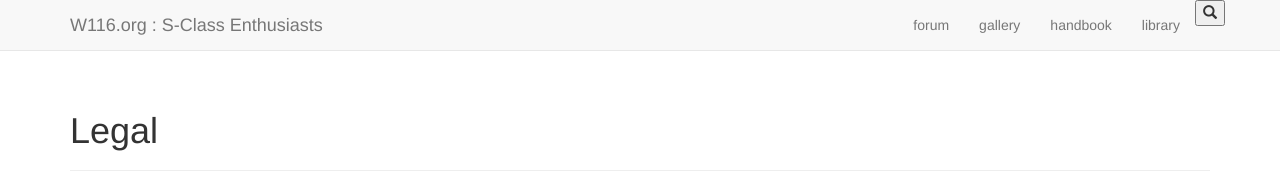
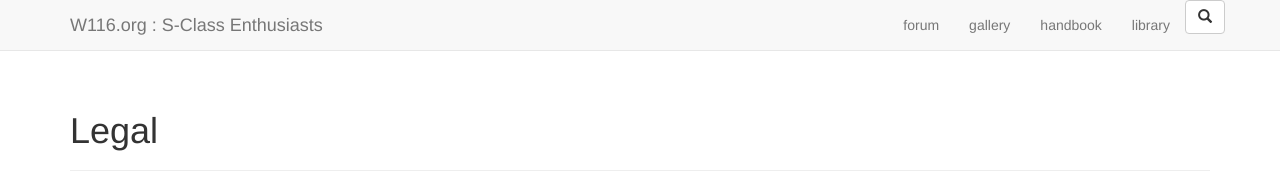
Before and after one commit to W116org/w116org.github.io, a Jekyll site: the page built from legal.html, in a window 1280 px wide. Shown: the top 190 px of the page. Built offline with Jekyll 4.4.1, drawn with Linux system fonts in a browser that asks for light colours; nearby versions of some CDN libraries; comment, search, counter and statistics services are not loaded.

Commit message:
Update navbar.html

```diff
--- a/_includes/navbar.html
+++ b/_includes/navbar.html
@@ -15,7 +15,7 @@
                     <li><a href="//handbook.w116.org/">handbook</a></li>
                     <li><a href="/library/">library</a></li>
                     <li class="dropdown">
-                         <button class="dropdown-toggle" type="button" data-toggle="dropdown">
+                         <button class="btn btn-default dropdown-toggle" type="button" data-toggle="dropdown">
                               <i class="glyphicon glyphicon-search"></i>
                          </button>
 {% include search_g.html %}
```
